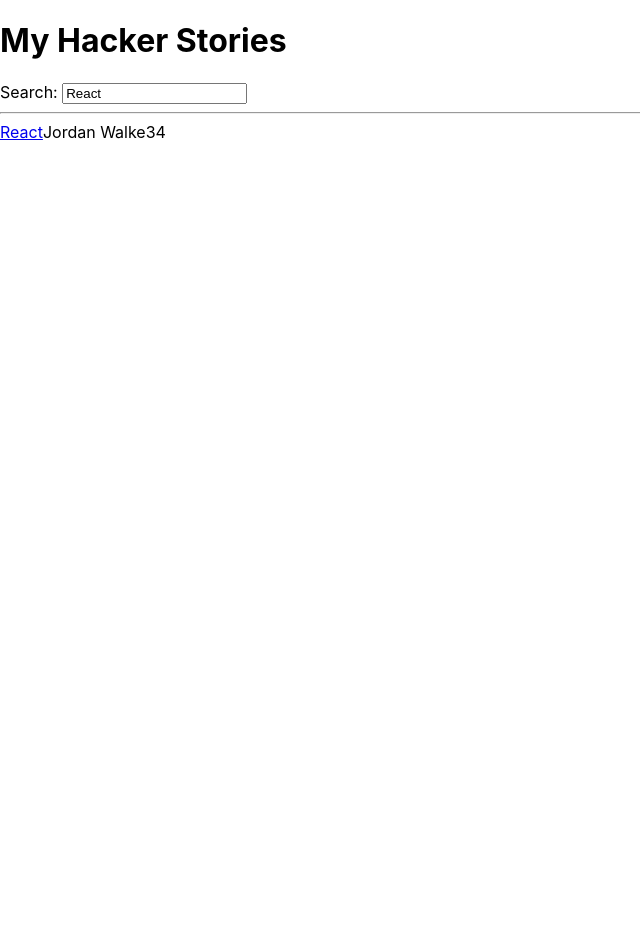
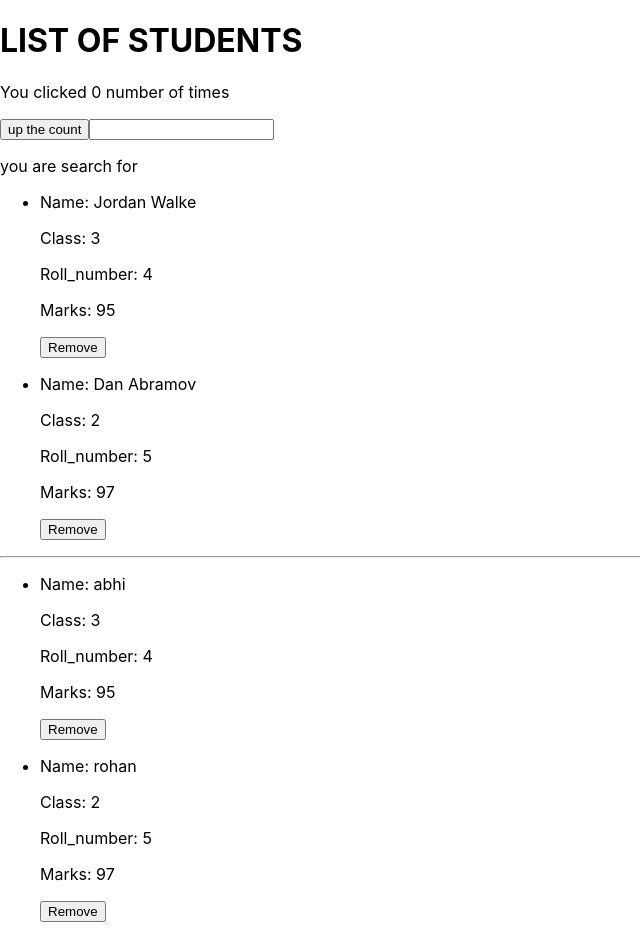
Before and after one commit to mridulgain/hacker-stories, a React (Create React App) app: page / in a window 1280 px wide. Shown: the whole page, without its empty margins (0-640 px from the left). Before the commit the page ends 800 px from the top, so only its background shows below. Built offline with nearby package versions, Linux system fonts and the light colour scheme.

Commit message:
Update App.js

```diff
--- a/src/App.js
+++ b/src/App.js
@@ -1,72 +1,90 @@
-import React from 'react';
+import './App.css';
+import * as React from 'react'
 
 const App = () => {
-  const stories = [
+  const list = [
     {
-      title: 'React',
-      url: 'https://reactjs.org/',
-      author: 'Jordan Walke',
-      num_comments: 3,
-      points: 4,
-      objectID: 0,
+      id: '1',
+      name: 'Jordan Walke',
+      class: 3,
+      roll_number: 4,
+      marks: 95,
     },
     {
-      title: 'Redux',
-      url: 'https://redux.js.org/',
-      author: 'Dan Abramov, Andrew Clark',
-      num_comments: 2,
-      points: 5,
-      objectID: 1,
+      id: '2',
+      name: 'Dan Abramov',
+      class: 2,
+      roll_number: 5,
+      marks: 97,
+    },
+  ];
+  const list2 = [
+    {
+      id: '3',
+      name: 'abhi',
+      class: 3,
+      roll_number: 4,
+      marks: 95,
+    },
+    {
+      id: '4',
+      name: 'rohan',
+      class: 2,
+      roll_number: 5,
+      marks: 97,
     },
   ];
 
-  const [searchTerm, setSearchTerm] = React.useState('React');
+  const [count, set_count] = React.useState(0)
 
-  const handleSearch = event => {
-    setSearchTerm(event.target.value);
-  };
+  const [search, set_search] = React.useState('')
 
-  const searchedStories = stories.filter(story =>
-    story.title.toLowerCase().includes(searchTerm.toLowerCase())
-  );
+  const handleSearch = (event) => {
+    set_search(event.target.value)
+  }
 
-  return (
+  return(
     <div>
-      <h1>My Hacker Stories</h1>
+      <h1 class="heading">LIST OF STUDENTS</h1>
+      <p>You clicked {count} number of times</p>
+      <button type="button" onClick={ () => set_count(count+1)}>up the count</button>
 
-      <Search search={searchTerm} onSearch={handleSearch} />
+      <input type="text" onChange={handleSearch}></input>
 
-      <hr />
+      <p>you are search for <strong><u>{search}</u></strong></p>
+      <div>
+        <Student list={list}/>
+        <hr />
+        <Student list={list2}/>
+      </div>
+      <div>
 
-      <List list={searchedStories} />
+      </div>
     </div>
-  );
-};
+  )
+}
 
-const Search = ({ search, onSearch }) => (
+const Student = (props) => {
+  // const [current_student, set_student] = React.useState(props.list)
+  // const deleteStudent = (event) => {
+  //   deleteStudent(event.target.id)
+  //   console.log(event.target.value)
+  //   props.list.pop()
+  // }
+  return(
   <div>
-    <label htmlFor="search">Search: </label>
-    <input
-      id="search"
-      type="text"
-      value={search}
-      onChange={onSearch}
-    />
+    <ul>
+      {props.list.map((item, index) => (
+        <li key={item.id}>
+          <p>Name: {item.name}</p>
+          <p>Class: {item.class}</p>
+          <p>Roll_number: {item.roll_number}</p>
+          <p>Marks: {item.marks}</p>
+          <button type="button" value={index} onClick={props.onRemove}>Remove</button>
+        </li>
+      ))}
+    </ul>
   </div>
-);
-
-const List = ({ list }) =>
-  list.map(item => <Item key={item.objectID} item={item} />);
-
-const Item = ({ item }) => (
-  <div>
-    <span>
-      <a href={item.url}>{item.title}</a>
-    </span>
-    <span>{item.author}</span>
-    <span>{item.num_comments}</span>
-    <span>{item.points}</span>
-  </div>
-);
+)};
 
 export default App;
```
